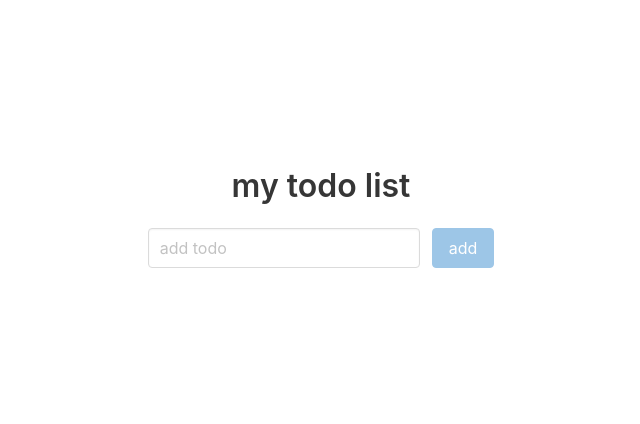
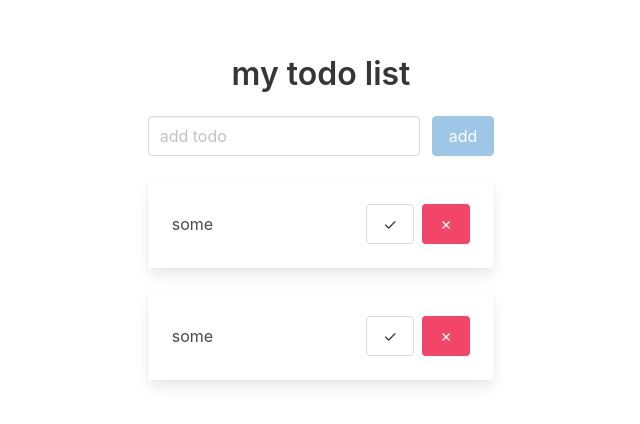
Before and after one commit to krafik/myToDoList, a Vue app: page / in a window 1280 px wide. Shown: the part 170-594 px from the top of the page, without its empty margins (319-959 px from the left). Built offline with nearby package versions, Linux system fonts and the light colour scheme.

Commit message:
добавил функционал удаления туду

```diff
--- a/src/App.vue
+++ b/src/App.vue
@@ -23,7 +23,7 @@
             <div class="column"> {{ todo.content }}</div>
             <div class="column is-5 has-text-right">
               <button class="button is-ligth">&check;</button>
-              <button class="button is-danger ml-2">&cross;</button>
+              <button @click="deleteToDo(todo.id)" class="button is-danger ml-2">&cross;</button>
             </div>
           </div>
 
@@ -42,11 +42,22 @@ import { v4 as uuidv4 } from "uuid";
 //todo
 
 const todos = ref([
+  {
+    id: 'id1',
+    content: 'some',
+    done: false,
+  },
+  {
+    id: 'id2',
+    content: 'some',
+    done: false,
+  }
 ]);
 
 //methods
 
 const newtodoContent = ref(""); // получает внутреннее значение, и вернет нам реактивный мутированный реф объект. внутри есть только одно свойство - value.
+
 const addToDo = () => {
   const newToDo = {
     id: uuidv4(),
@@ -58,7 +69,15 @@ const addToDo = () => {
   newtodoContent.value = ''
   // console.log("addToDo");
 }
+
+//delete todo
+const deleteToDo = id =>{
+  console.log('deleteid', id);
+  todos.value = todos.value.filter(todo=>todo.id !== id)
+}
 </script>
+
+
 
 <style>
 @import "/node_modules/bulma/css/bulma.min.css";
```
